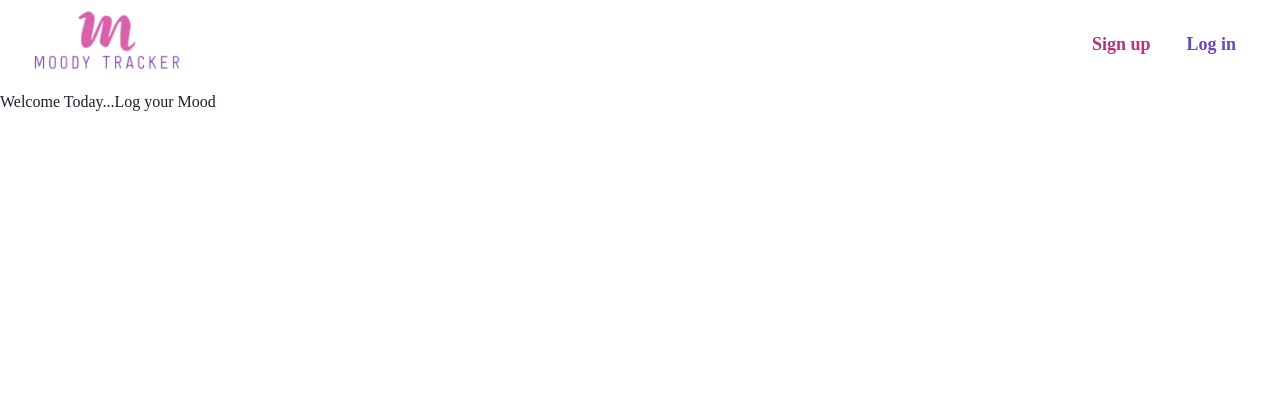
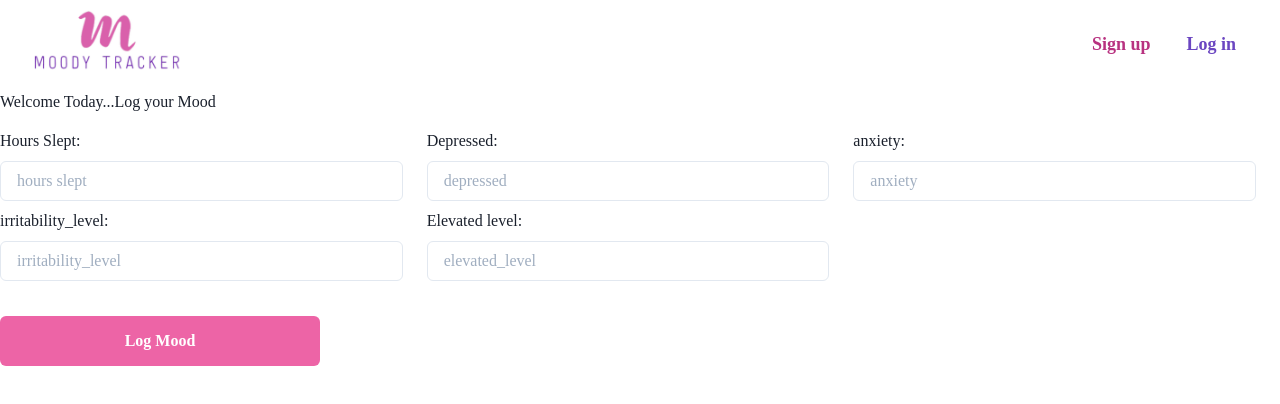
Before and after one commit to kenny-kogi/MoodyTracker-Client, a React (Create React App) app: page /mood/record in a window 1280 px wide. Shown: the top 404 px of the page. Built offline with nearby package versions, Linux system fonts and the light colour scheme; no server answers; a web font is replaced by a local one.

Commit message:
Log moods, && view moods screen

```diff
--- a/src/App.js
+++ b/src/App.js
@@ -5,6 +5,7 @@ import Login from "./components/registrations/Login";
 import Signup from "./components/registrations/Signup";
 import Home from "./components/Home";
 import LogMood from "./components/LogMood/LogMood";
+import Moods from "./components/Moods/Moods";
 
 const App = () => {
   const [isLoggedIn, setIsLoggedIn] = useState(false);
@@ -71,8 +72,10 @@ const App = () => {
           <Route
             exact
             path="/mood/record"
-            element={<LogMood loggedInStatus={isLoggedIn} />}
+            element={<LogMood loggedInStatus={isLoggedIn} user={user} />}
           />
+
+          <Route exact path="/moods" element={<Moods />} />
         </Routes>
       </BrowserRouter>
     </div>
--- a/src/components/LogMood/LogMood.js
+++ b/src/components/LogMood/LogMood.js
@@ -1,11 +1,149 @@
-import React from "react";
+import React, { useState } from "react";
 import Navbar from "../Home/Navbar/Navbar";
+import axios from "axios";
+import { useNavigate } from "react-router";
+import {
+  FormControl,
+  Grid,
+  GridItem,
+  FormLabel,
+  Input,
+  Button,
+} from "@chakra-ui/react";
 
-const LogMood = ({ loggedInStatus }) => {
+const LogMood = ({ loggedInStatus, user }) => {
+  const [errors, setErrors] = useState({
+    errors: {},
+  });
+  const [mood, setMood] = useState({
+    hours_slept: null,
+    depressed: null,
+    anxiety: null,
+    irritability_level: null,
+    elevated_level: null,
+    psychotic_symptoms: null,
+    weather: null,
+    user_id: user.id,
+  });
+
+  let navigate = useNavigate();
+  const handleSubmit = (event) => {
+    event.preventDefault();
+
+    axios
+      .post("http://localhost:3001/moods", mood, { withCredentials: true })
+      .then((response) => {
+        if (response.data.status === "created") {
+          navigate("/moods");
+        } else {
+          setErrors({ ...errors, errors: response.data.errors });
+        }
+      })
+      .catch((error) => console.log(error));
+  };
+
+  const handleChange = (event) => {
+    const { name, value } = event.target;
+
+    setMood({
+      ...mood,
+      [name]: value,
+    });
+
+    console.log(name, value);
+  };
   return (
     <div>
       <Navbar loggedInStatus={loggedInStatus} />
       <h1>Welcome Today...Log your Mood</h1>
+
+      <form onSubmit={handleSubmit}>
+        <Grid templateColumns="repeat(3, 1fr )" mt="15">
+          <GridItem colSpan={1} mr="6">
+            <FormControl>
+              <FormLabel htmlFor="hours_slept">Hours Slept:</FormLabel>
+              <Input
+                id="hours_slept"
+                type="number"
+                placeholder="hours slept"
+                name="hours_slept"
+                value={mood.hours_slept}
+                onChange={handleChange}
+              />
+            </FormControl>
+          </GridItem>
+
+          <GridItem colSpan={1} mb="2" mr="6">
+            <FormControl>
+              <FormLabel htmlFor="depressed">Depressed:</FormLabel>
+              <Input
+                id="depressed"
+                type="text"
+                placeholder="depressed"
+                value={mood.depressed}
+                name="depressed"
+                onChange={handleChange}
+              />
+            </FormControl>
+          </GridItem>
+
+          <GridItem colSpan={1} mr="6">
+            <FormControl>
+              <FormLabel htmlFor="anxiety">anxiety:</FormLabel>
+              <Input
+                id="anxiety"
+                type="text"
+                placeholder="anxiety"
+                value={mood.anxiety}
+                name="anxiety"
+                onChange={handleChange}
+              />
+            </FormControl>
+          </GridItem>
+
+          <GridItem colSpan={1} mr="6">
+            <FormControl>
+              <FormLabel htmlFor="irritability_level">
+                irritability_level:
+              </FormLabel>
+              <Input
+                id="irritability_level"
+                type="number"
+                placeholder="irritability_level"
+                name="irritability_level"
+                value={mood.irritability_level}
+                onChange={handleChange}
+              />
+            </FormControl>
+          </GridItem>
+          <GridItem colSpan={1} mr="6">
+            <FormControl>
+              <FormLabel htmlFor="elevated_level">Elevated level:</FormLabel>
+              <Input
+                id="elevated_level"
+                type="number"
+                placeholder="elevated_level"
+                name="elevated_level"
+                value={mood.elevated_level}
+                onChange={handleChange}
+              />
+            </FormControl>
+          </GridItem>
+        </Grid>
+
+        <Button
+          type="submit"
+          mt="35"
+          bg="pink.400"
+          color="white"
+          height="50px"
+          width="25%"
+          _hover={{ bg: "purple" }}
+          fontWeight="bold"
+        >
+          Log Mood
+        </Button>
+      </form>
     </div>
   );
 };
--- /dev/null
+++ b/src/components/Moods/Moods.js
@@ -0,0 +1,11 @@
+import React from "react";
+
+const Moods = () => {
+  return (
+    <div>
+      <h1>Display all the moods</h1>
+    </div>
+  );
+};
+
+export default Moods;
```
